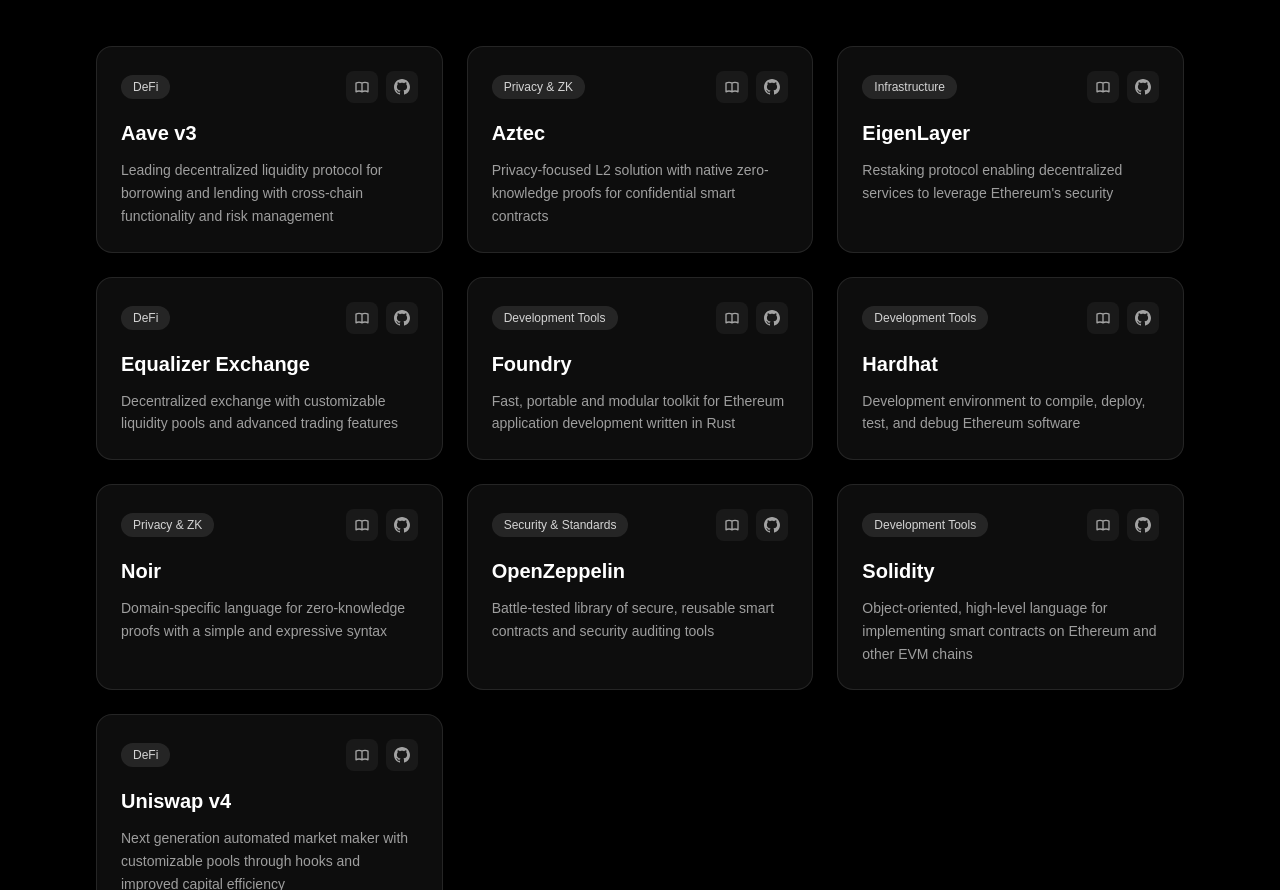
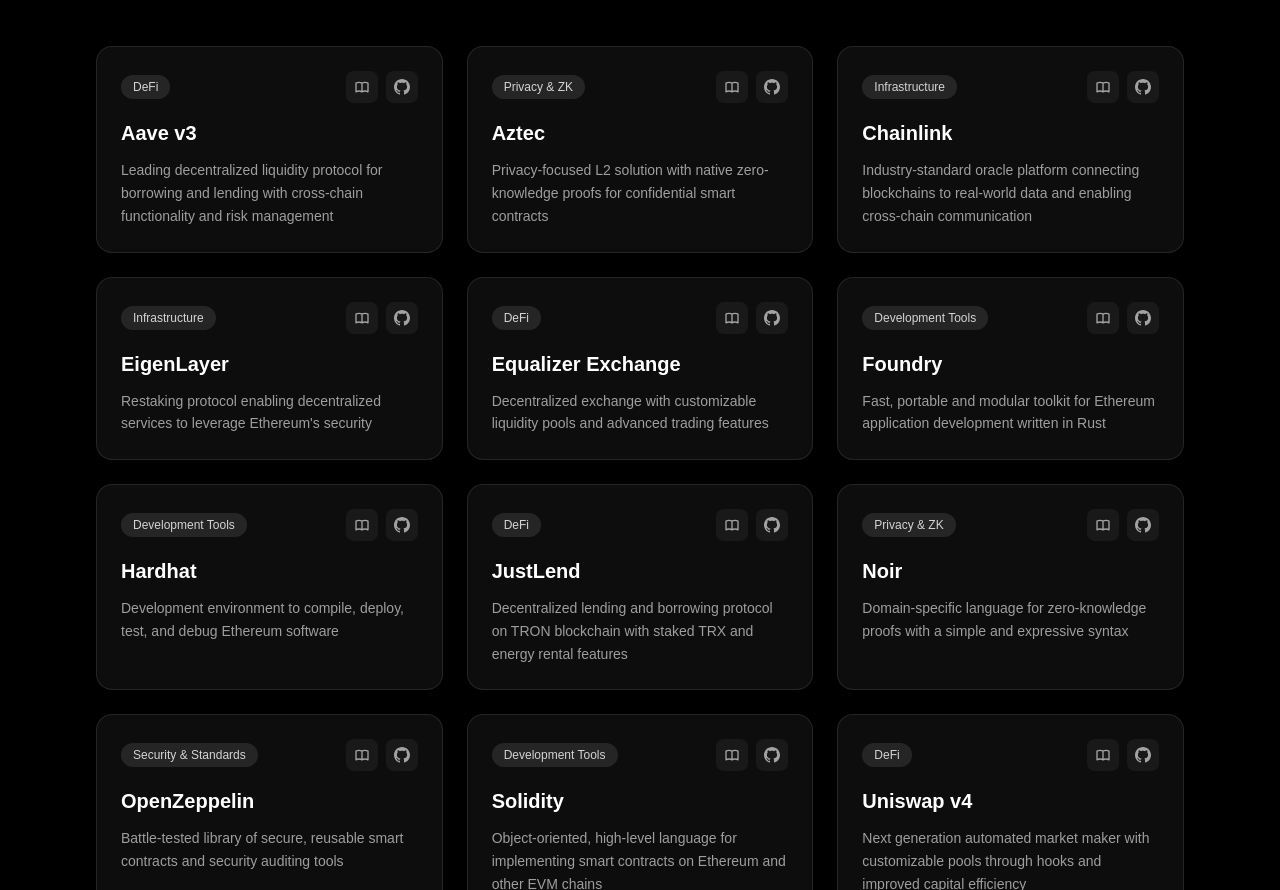
Before and after one commit to chrom-ar/vora-site, a Next.js app: page /indexed-protocols in a window 1280 px wide. Shown: the part 438-1328 px from the top of the page. Built offline with nearby package versions, Linux system fonts and the light colour scheme.

Commit message:
Chainlink and JustLend indexed

```diff
--- a/app/indexed-protocols/page.tsx
+++ b/app/indexed-protocols/page.tsx
@@ -28,6 +28,13 @@
     category: "Privacy & ZK",
   },
   {
+    name: "Chainlink",
+    description: "Industry-standard oracle platform connecting blockchains to real-world data and enabling cross-chain communication",
+    docs: "https://docs.chain.link/",
+    github: "https://github.com/smartcontractkit",
+    category: "Infrastructure",
+  },
+  {
     name: "EigenLayer",
     description: "Restaking protocol enabling decentralized services to leverage Ethereum's security",
     docs: "https://docs.eigenlayer.xyz/",
@@ -54,6 +61,13 @@
     docs: "https://hardhat.org/docs",
     github: "https://github.com/NomicFoundation/hardhat",
     category: "Development Tools",
+  },
+  {
+    name: "JustLend",
+    description: "Decentralized lending and borrowing protocol on TRON blockchain with staked TRX and energy rental features",
+    docs: "https://docs.justlend.org/developers/contracts_overview/",
+    github: "https://github.com/justlend",
+    category: "DeFi",
   },
   {
     name: "Noir",
--- a/package.json
+++ b/package.json
@@ -25,7 +25,7 @@
   "devDependencies": {
     "@next/eslint-plugin-next": "^15.4.7",
     "@tailwindcss/postcss": "^4.1.13",
-    "@types/node": "^24.4.0",
+    "@types/node": "^24.5.0",
     "@types/react": "^19.1.13",
     "@types/react-dom": "^19.1.9",
     "@typescript-eslint/eslint-plugin": "^8.44.0",
```
Also changed, not shown: 1 other file (tests, documents, lock files or other folders).
